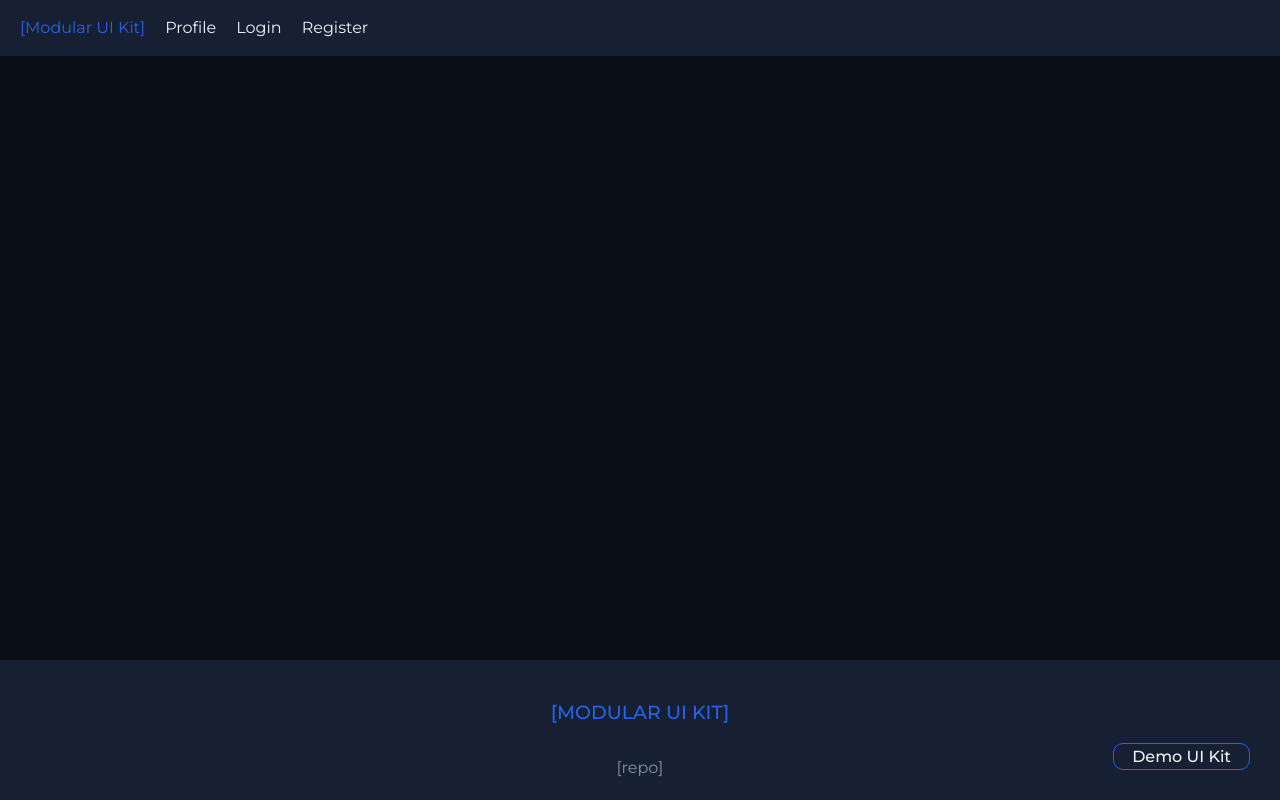
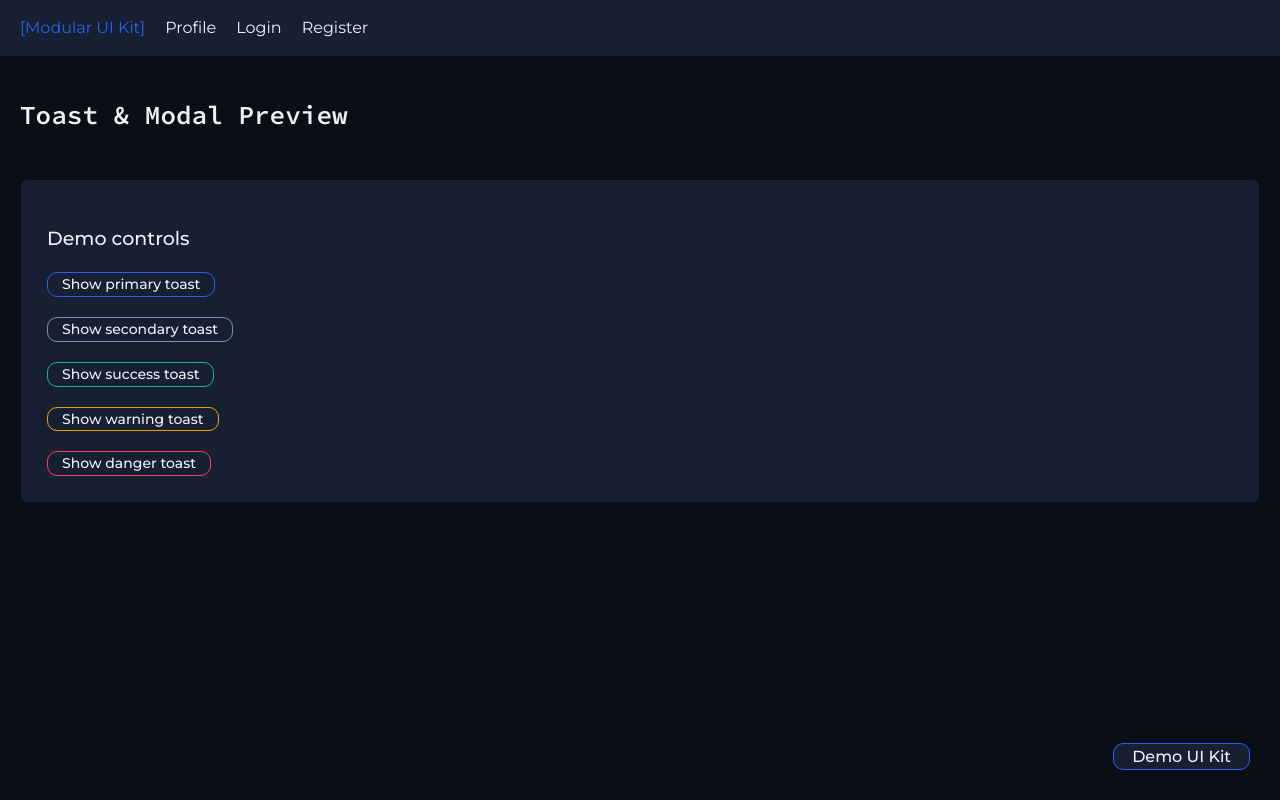
Before and after one commit to eugenia-vitinschii/modular-ui-kit-react, a React (Vite) app: page /demo/ui/feedback in a window 1280 px wide. Shown: the top 800 px of the page. Built offline with nearby package versions, Linux system fonts and the light colour scheme.

Commit message:
feat(MukToast): create demo preview

```diff
--- a/src/App.tsx
+++ b/src/App.tsx
@@ -3,6 +3,7 @@ import { DemoRoutes } from "./demo/routes"
 import {AppHeader} from "./demo/components/AppHeader"
 import { AppFooter } from "./demo/components/AppFooter"
 import { DemoWidget } from "./demo/components/DemoWidget"
+import { MukToastContainer } from "./lib/components/feedback/MukToastContainer"
 
 
 function App() {
@@ -13,6 +14,7 @@ function App() {
         <main className="muk-content">
           <DemoRoutes/>
           <DemoWidget/>
+          <MukToastContainer/>
         </main>
        <AppFooter/>
       </div>
--- /dev/null
+++ b/src/demo/pages/feedback/FeedbackDemoView.tsx
@@ -0,0 +1,62 @@
+import { UIVariant } from "../../../lib";
+
+import { MukText } from "../../../lib";
+import { MukButton } from "../../../lib";
+import { useMukToast } from "../../../lib/components/feedback/useMukToast";
+
+const variants: UIVariant[] = [
+  "primary",
+  "secondary",
+  "success",
+  "warning",
+  "danger",
+];
+// messages for demo
+const toastMessages: Record<UIVariant, string> = {
+  primary: "New system updates are now available.",
+  secondary: "Your draft has been saved automatically.",
+  success: "Changes saved successfully!",
+  warning: "Please review your entries before proceeding.",
+  danger: "Something went wrong. Please try again.",
+};
+
+function FeedbackDemoView() {
+  const { addToast } = useMukToast();
+
+  function triggerToast(variant: UIVariant) {
+    const message = toastMessages[variant];
+    addToast(message, variant, 3000);
+  }
+  return (
+    <div className="muk-page">
+      <div className="muk-container">
+        <div className="muk-page__wrapper">
+          <div className="muk-page__header">
+            <MukText as="h2" type="muk-heading">
+              Toast & Modal Preview
+            </MukText>
+          </div>
+          <div className="muk-page__content">
+            <div className="demo-controls muk-section">
+              <MukText type="muk-subheading">Demo controls</MukText>
+              <div className="demo-controls__buttons">
+                {variants.map((variant) => (
+                  <MukButton
+                    key={variant}
+                    onClick={() => triggerToast(variant)}
+                    size="sm"
+                    variant={variant}
+                  >
+                    Show {variant} toast
+                  </MukButton>
+                ))}
+              </div>
+            </div>
+          </div>
+        </div>
+      </div>
+    </div>
+  );
+}
+
+export default FeedbackDemoView;
--- a/src/demo/routes/index.tsx
+++ b/src/demo/routes/index.tsx
@@ -10,6 +10,7 @@ import SelectView from "../pages/form/SelectView"
 import TextareaView from "../pages/form/TextareaView"
 import ComponentFlowView from "../pages/feedback/ComponentFlowView"
 import BadgesView from "../pages/data-display/BadgesView"
+import FeedbackDemoView from "../pages/feedback/FeedbackDemoView"
 
 
 
@@ -27,6 +28,7 @@ export const DemoRoutes = () => {
          <Route path="/demo/ui/form/textareas" element={<TextareaView/>}/>
          <Route path="/demo/ui/flow" element={<ComponentFlowView/>}/>
          <Route path="demo/ui/badge" element= {<BadgesView/>}/>
+         <Route path="demo/ui/feedback" element= {<FeedbackDemoView/>}/>
       </Routes>
    )
 }
```
